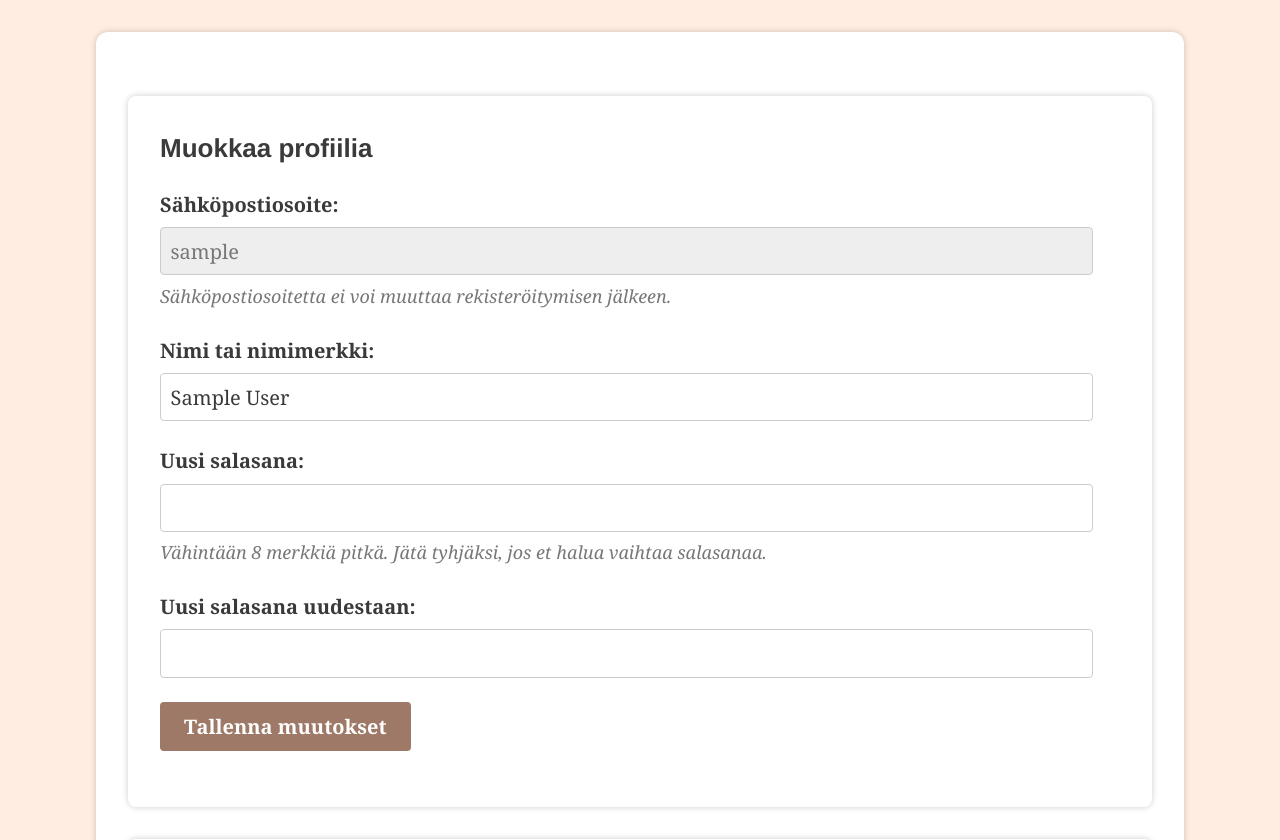
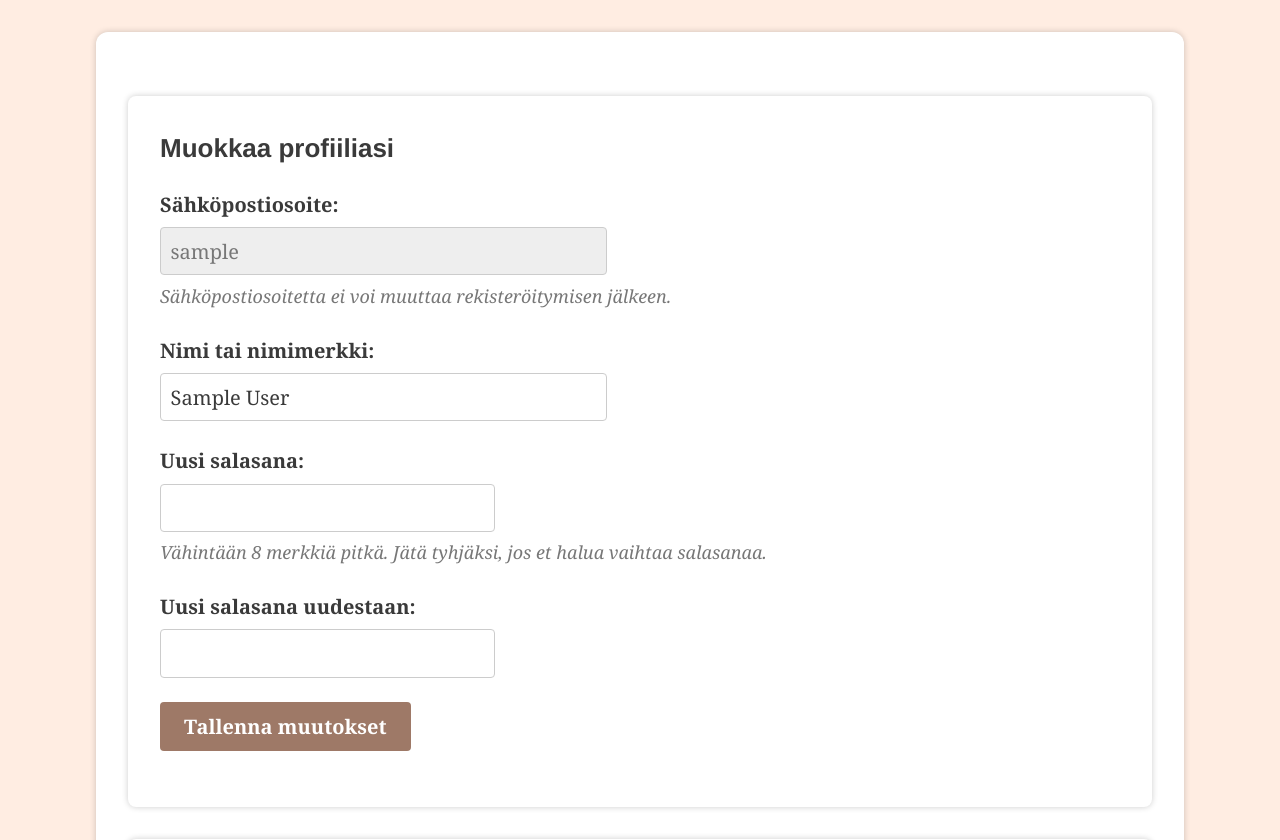
Before and after one commit to jtompuri/writing-contest-web-app, a Flask app: page /profile/edit in a window 1280 px wide. Shown: the part 119-959 px from the top of the page. Run offline with Flask 3, Linux system fonts and the light colour scheme; the visitor is signed in with stand-in values (Sample User, id 1); data comes from the database, SQL or seed files in the repository.

Commit message:
Fixed text input styling, updated texts

```diff
--- a/templates/edit_profile.html
+++ b/templates/edit_profile.html
@@ -3,26 +3,26 @@
 {% block content %}
 <form action="{{ url_for('auth.edit_profile') }}" method="post" class="form-box">
     <input type="hidden" name="csrf_token" value="{{ session.csrf_token }}">
-    <h1>Muokkaa profiilia</h1>
+    <h1>Muokkaa profiiliasi</h1>
     <p>
         <label for="username">Sähköpostiosoite:</label>
-        <input type="text" name="username" id="username" value="{{ user.username }}" maxlength="50" readonly
+        <input type="text" name="username" id="username" value="{{ user.username }}" class="input-chars-40" maxlength="50" readonly
             autocomplete="username" />
         <small id="password-help">Sähköpostiosoitetta ei voi muuttaa rekisteröitymisen jälkeen.</small>
     </p>
     <p>
         <label for="name">Nimi tai nimimerkki:</label>
-        <input type="text" name="name" id="name" value="{{ user.name }}" maxlength="50" required autocomplete="name" />
+        <input type="text" name="name" id="name" value="{{ user.name }}" class="input-chars-40" maxlength="50" required autocomplete="name" />
     </p>
     <p>
         <label for="password1">Uusi salasana:</label>
-        <input type="password" name="password1" id="password1" maxlength="50" minlength="8" autocomplete="new-password"
+        <input type="password" name="password1" id="password1" class="input-chars-30" maxlength="50" minlength="8" autocomplete="new-password"
             aria-describedby="password-help" />
         <small id="password-help">Vähintään 8 merkkiä pitkä. Jätä tyhjäksi, jos et halua vaihtaa salasanaa.</small>
     </p>
     <p>
         <label for="password2">Uusi salasana uudestaan:</label>
-        <input type="password" name="password2" id="password2" maxlength="50" autocomplete="new-password" />
+        <input type="password" name="password2" id="password2" class="input-chars-30" maxlength="50" autocomplete="new-password" />
     </p>
     <p>
         <button type="submit" class="btn btn-primary">Tallenna muutokset</button>
```
